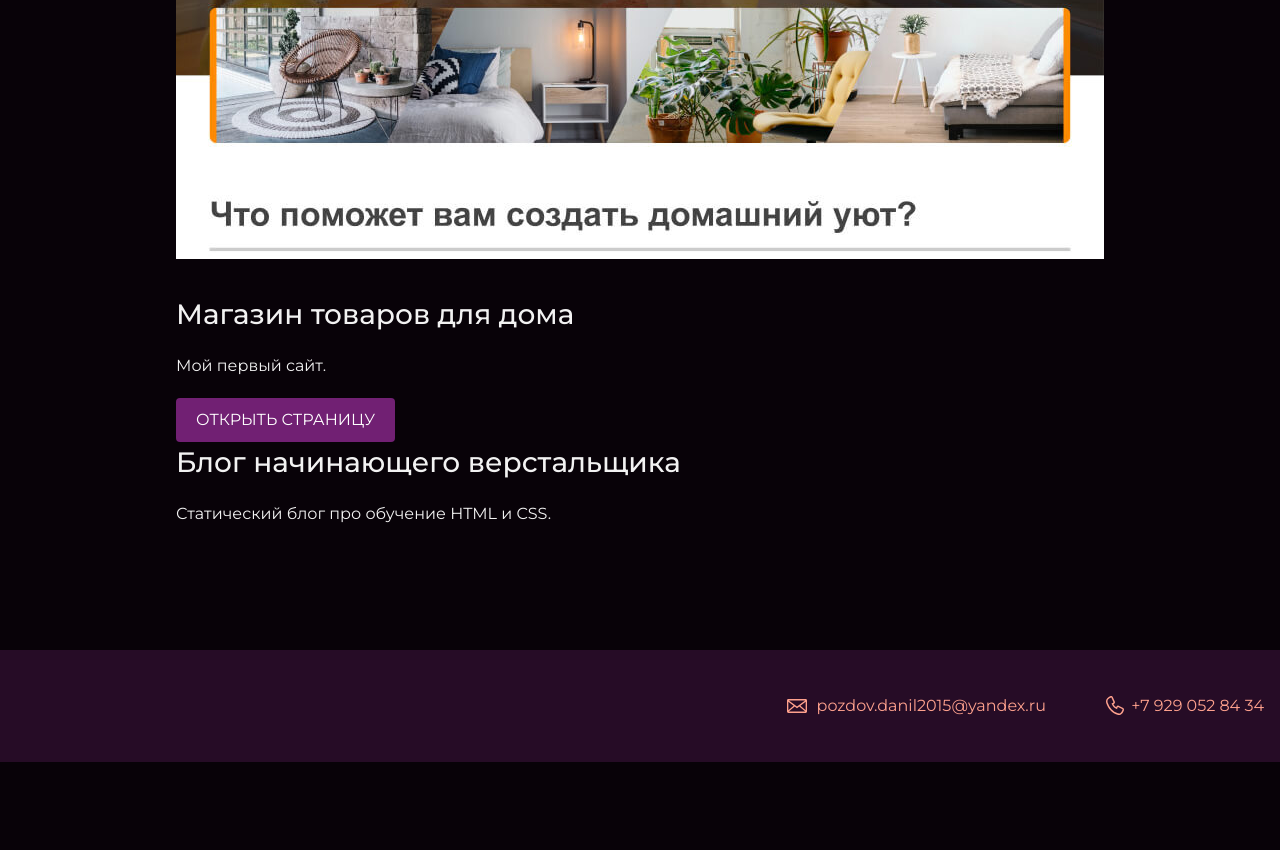
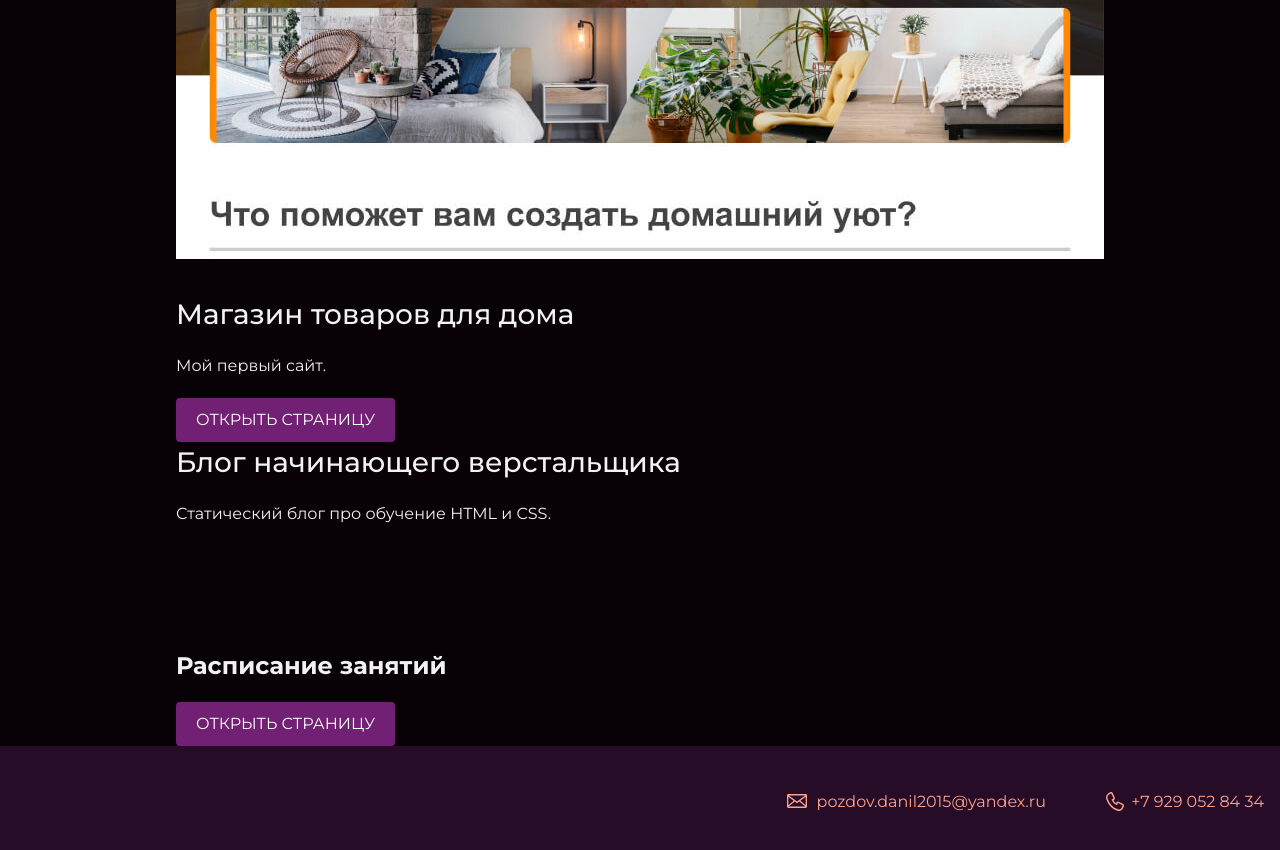
Before and after one commit to Danilkap/my-site, a plain HTML site: page index.html in a window 1280 px wide. Shown: the part 2540-3390 px from the top of the page. Before the commit the page ends 3302 px from the top, so only its background shows below. Drawn offline with Linux system fonts and the light colour scheme.

Commit message:
Новый файл

```diff
--- a/index.html
+++ b/index.html
@@ -57,6 +57,10 @@
       <p>Статический блог про обучение HTML и CSS.</p>
       </div>
     </section>
+    <div class="container">
+    <h2>Расписание занятий</h2>
+     <a class="button" href="table/table.html">Открыть страницу</a>
+    </div>
 
     <footer class="page-footer">
       <div class="container">
```
